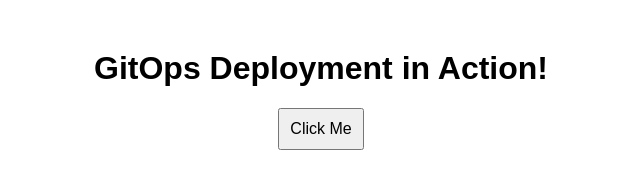
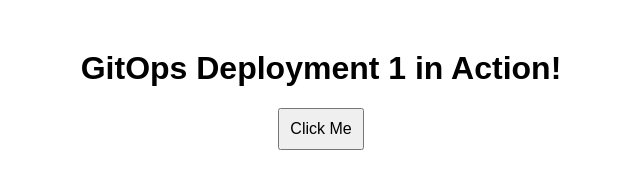
Before and after one commit to Samp16/gitops-frontend-demo, a plain HTML site: page frontend/index.html in a window 1280 px wide. Shown: the whole page, without its empty margins (319-959 px from the left). Drawn offline with Linux system fonts and the light colour scheme.

Commit message:
Updated title text

```diff
--- a/frontend/index.html
+++ b/frontend/index.html
@@ -7,7 +7,7 @@
     <link rel="stylesheet" href="styles.css">
 </head>
 <body>
-    <h1>GitOps Deployment in Action!</h1>
+    <h1>GitOps Deployment 1 in Action!</h1>
     <button onclick="showMessage()">Click Me</button>
     <p id="message"></p>
     <script src="script.js"></script>
```
Also changed, not shown: 2 other files.
